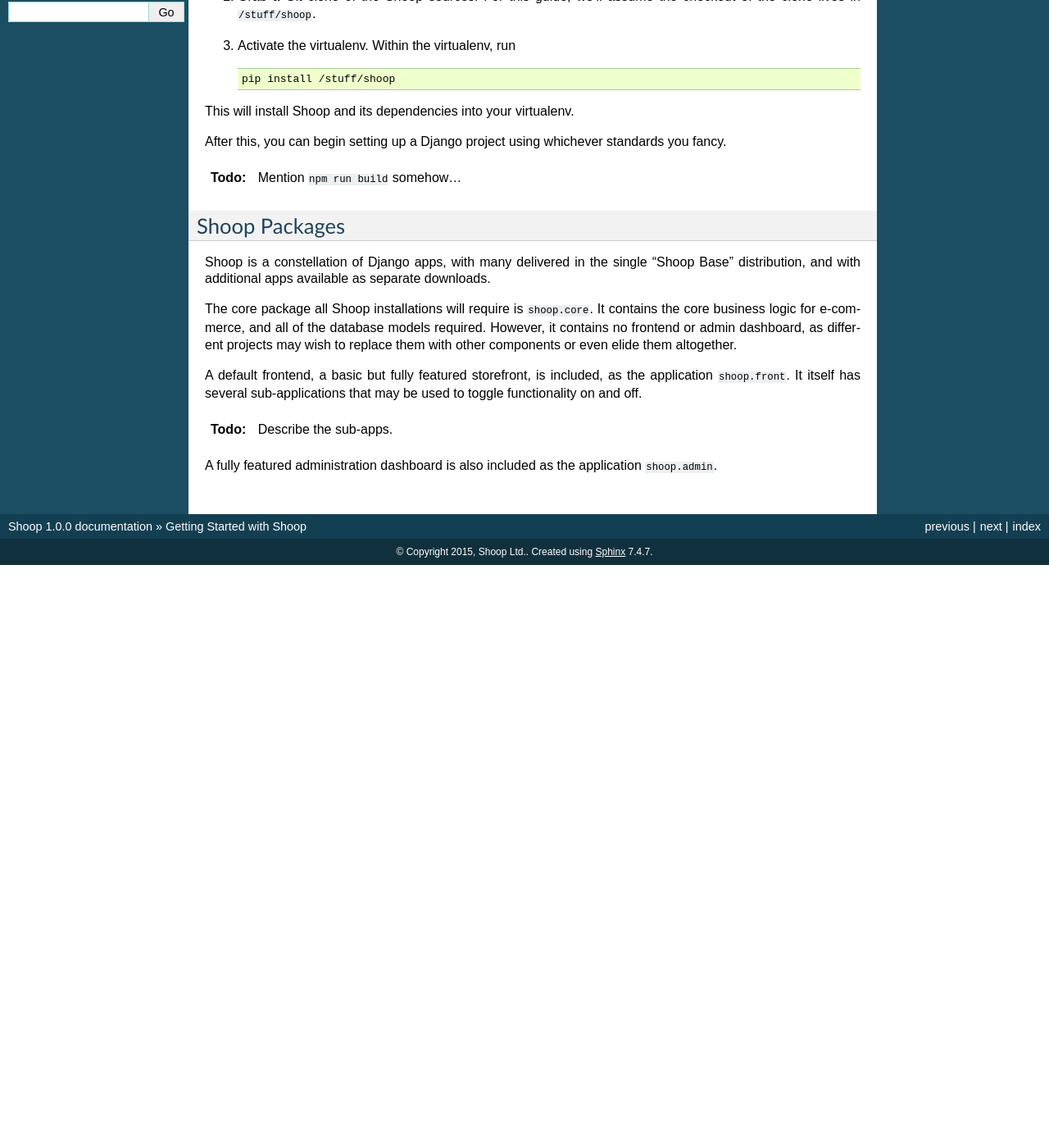
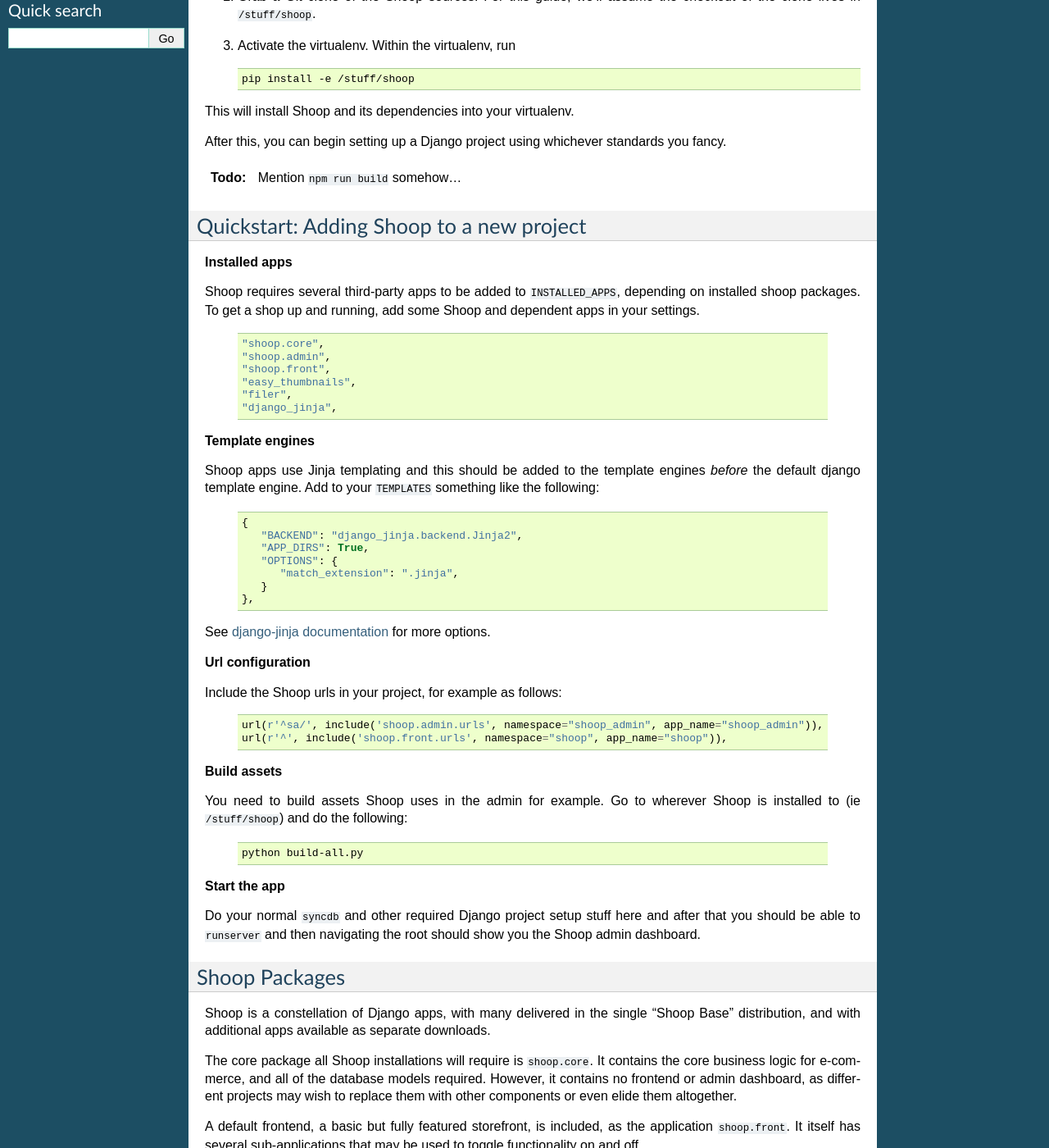
Before and after one commit to shuup/shuup, a Sphinx documentation site: the page built from doc/getting_started.rst, in a window 1280 px wide and 1400 px high, scrolled down 330 px. Shown: the whole window at 82% size. Built offline with Sphinx 7.4.7, drawn with Linux system fonts in a browser that asks for light colours; before the commit the page ends 1019 px from its top, so only the background shows below that; some of the changed text lies outside the part shown.

Commit message:
Add quickstart section to getting_started
To set up a basic shop instance, the required tweaks to Django settings.

```diff
--- a/doc/getting_started.rst
+++ b/doc/getting_started.rst
@@ -21,7 +21,7 @@
 
    .. code-block:: shell
 
-      pip install /stuff/shoop
+      pip install -e /stuff/shoop
 
 This will install Shoop and its dependencies into your virtualenv.
 
@@ -30,6 +30,67 @@
 
 .. TODO:: Mention ``npm run build`` somehow...
 
+
+Quickstart: Adding Shoop to a new project
+-----------------------------------------
+
+**Installed apps**
+
+Shoop requires several third-party apps to be added to ``INSTALLED_APPS``,
+depending on installed shoop packages. To get a shop up and running, add
+some Shoop and dependent apps in your settings.
+
+   .. code-block:: python
+
+      "shoop.core",
+      "shoop.admin",
+      "shoop.front",
+      "easy_thumbnails",
+      "filer",
+      "django_jinja",
+
+**Template engines**
+
+Shoop apps use Jinja templating and this should be added to the template
+engines *before* the default django template engine. Add to your
+``TEMPLATES`` something like the following:
+
+   .. code-block:: python
+
+      {
+         "BACKEND": "django_jinja.backend.Jinja2",
+         "APP_DIRS": True,
+         "OPTIONS": {
+            "match_extension": ".jinja",
+         }
+      },
+
+See `django-jinja documentation <http://niwinz.github.io/django-jinja/#_user_guide_for_django_1_8>`__
+for more options.
+
+**Url configuration**
+
+Include the Shoop urls in your project, for example as follows:
+
+   .. code-block:: python
+
+      url(r'^sa/', include('shoop.admin.urls', namespace="shoop_admin", app_name="shoop_admin")),
+      url(r'^', include('shoop.front.urls', namespace="shoop", app_name="shoop")),
+
+**Build assets**
+
+You need to build assets Shoop uses in the admin for example. Go to
+wherever Shoop is installed to (ie ``/stuff/shoop``) and do the following:
+
+   .. code-block:: shell
+
+      python build-all.py
+
+**Start the app**
+
+Do your normal ``syncdb`` and other required Django project setup stuff here
+and after that you should be able to ``runserver`` and then navigating the
+root should show you the Shoop admin dashboard.
 
 Shoop Packages
 --------------
```
